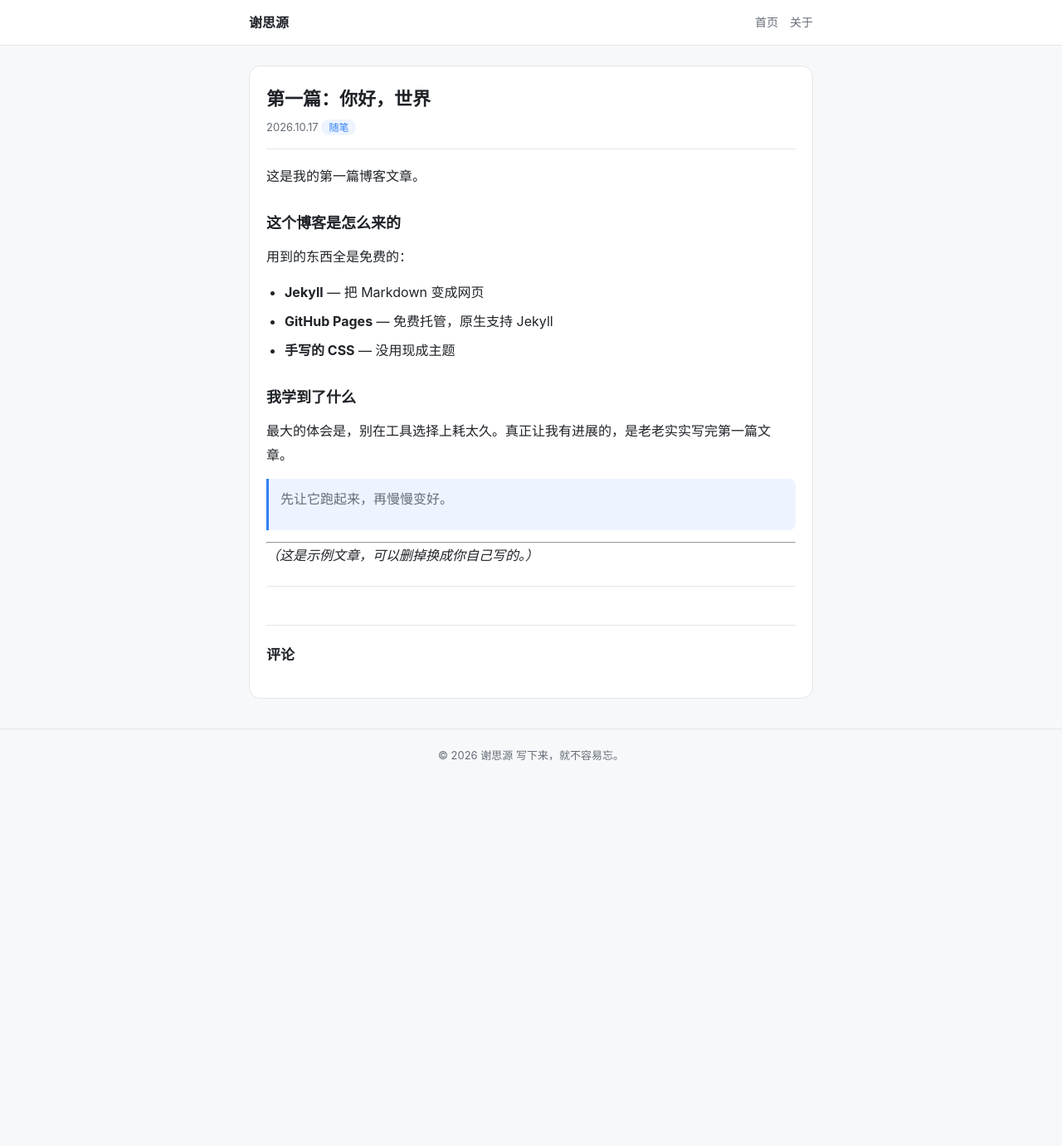
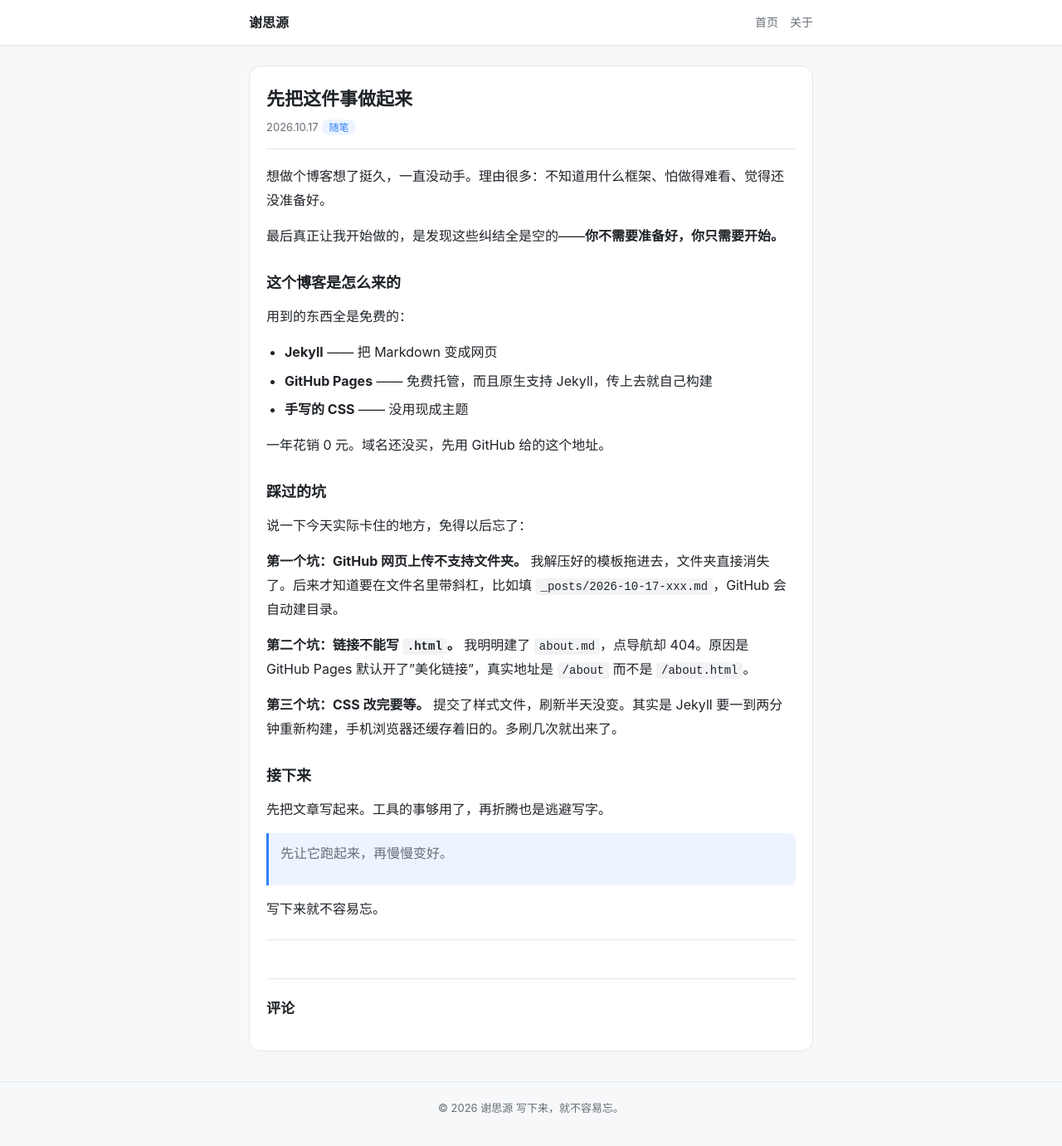
Before and after one commit to xiessyy/xiessyy.github.io, a Jekyll site: the page built from _posts/2026-10-17-hello-world.md, in a window 1280 px wide and 1400 px high. Shown: the top 1381 px of the window at 83% size. Built offline with Jekyll 4.4.1, drawn with Linux system fonts in a browser that asks for light colours; a script that is not in the unit is left out.

Commit message:
Add files via upload

```diff
--- a/_posts/2026-10-17-hello-world.md
+++ b/_posts/2026-10-17-hello-world.md
@@ -1,26 +1,38 @@
 ---
 layout: post
-title: "第一篇：你好，世界"
+title: "先把这件事做起来"
 date: 2026-10-17
 categories: 随笔
 ---
 
-这是我的第一篇博客文章。
+想做个博客想了挺久，一直没动手。理由很多：不知道用什么框架、怕做得难看、觉得还没准备好。
+
+最后真正让我开始做的，是发现这些纠结全是空的——**你不需要准备好，你只需要开始。**
 
 ## 这个博客是怎么来的
 
 用到的东西全是免费的：
 
-- **Jekyll** — 把 Markdown 变成网页
-- **GitHub Pages** — 免费托管，原生支持 Jekyll
-- **手写的 CSS** — 没用现成主题
+- **Jekyll** —— 把 Markdown 变成网页
+- **GitHub Pages** —— 免费托管，而且原生支持 Jekyll，传上去就自己构建
+- **手写的 CSS** —— 没用现成主题
 
-## 我学到了什么
+一年花销 0 元。域名还没买，先用 GitHub 给的这个地址。
 
-最大的体会是，别在工具选择上耗太久。真正让我有进展的，是老老实实写完第一篇文章。
+## 踩过的坑
+
+说一下今天实际卡住的地方，免得以后忘了：
+
+**第一个坑：GitHub 网页上传不支持文件夹。** 我解压好的模板拖进去，文件夹直接消失了。后来才知道要在文件名里带斜杠，比如填 `_posts/2026-10-17-xxx.md`，GitHub 会自动建目录。
+
+**第二个坑：链接不能写 `.html`。** 我明明建了 `about.md`，点导航却 404。原因是 GitHub Pages 默认开了"美化链接"，真实地址是 `/about` 而不是 `/about.html`。
+
+**第三个坑：CSS 改完要等。** 提交了样式文件，刷新半天没变。其实是 Jekyll 要一到两分钟重新构建，手机浏览器还缓存着旧的。多刷几次就出来了。
+
+## 接下来
+
+先把文章写起来。工具的事够用了，再折腾也是逃避写字。
 
 > 先让它跑起来，再慢慢变好。
 
----
-
-*（这是示例文章，可以删掉换成你自己写的。）*
+写下来就不容易忘。
```
